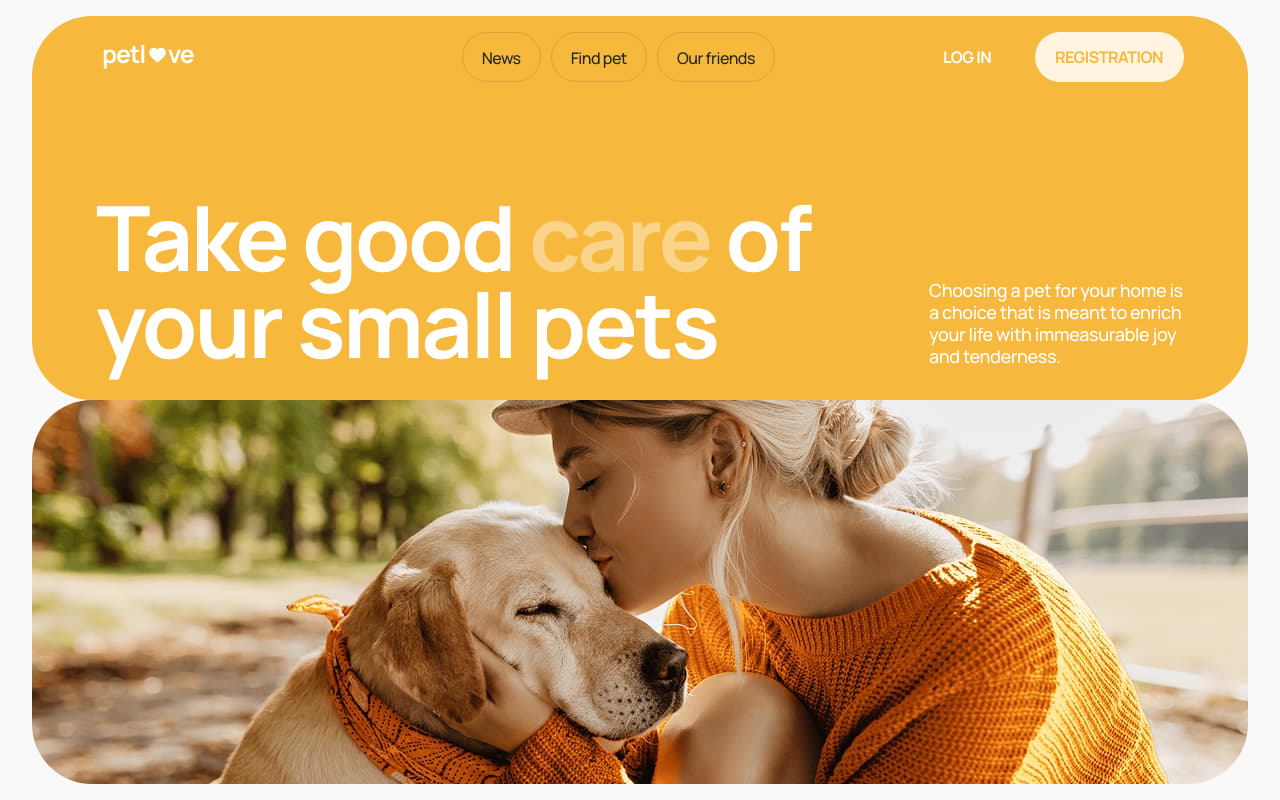
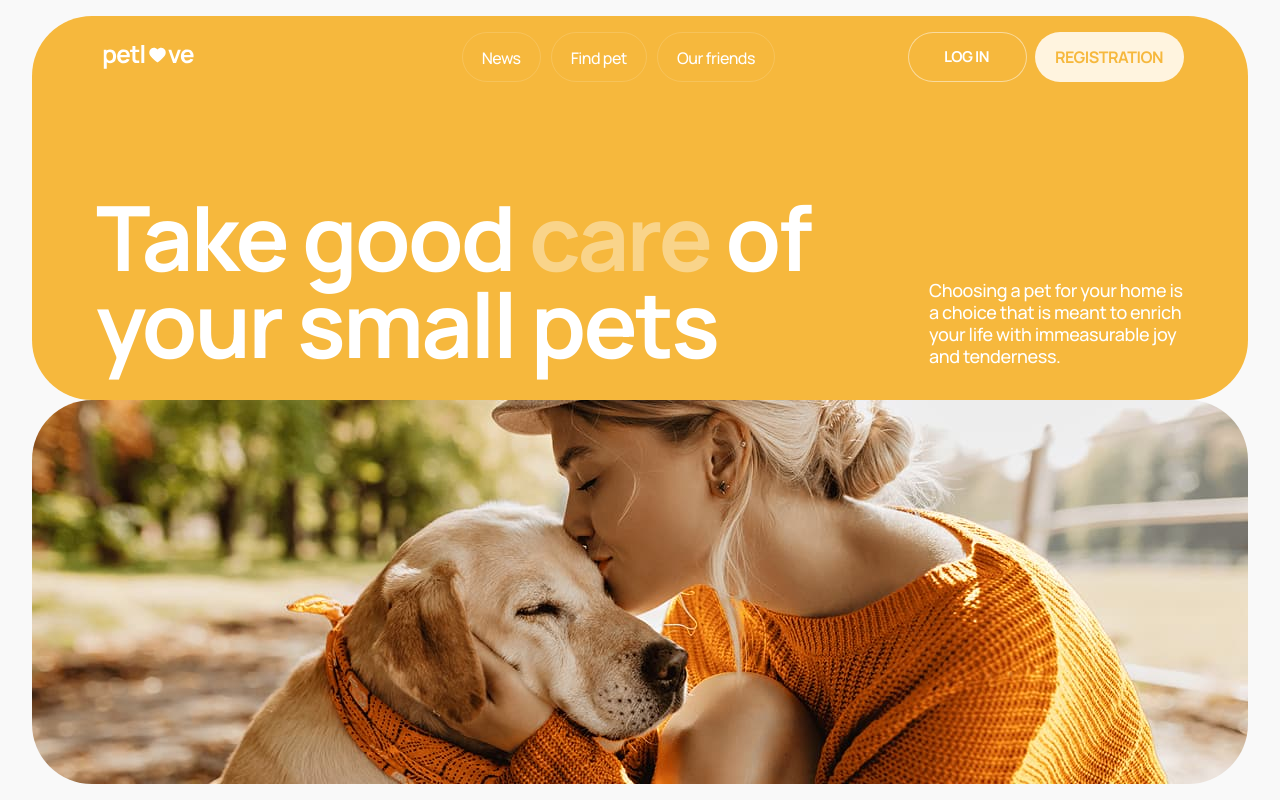
Before and after one commit to AlexandraKhalimon/pet-love-app, a Next.js app: page /home in a window 1280 px wide. Built offline with nearby package versions, Linux system fonts and the light colour scheme.

Commit message:
fix: adjust navigation and authNav for different variants of header and burger-menu

```diff
--- a/components/AuthNav/AuthNav.module.css
+++ b/components/AuthNav/AuthNav.module.css
@@ -19,6 +19,15 @@
   text-transform: uppercase;
   color: #fff;
 }
+
+.white {
+  border: 1px solid rgba(255, 255, 255, 0.5);
+}
+
+.orange {
+  border: none;
+}
+
 .register {
   border-radius: 30px;
   padding: 12px 41px;
@@ -44,7 +53,7 @@
     padding: 15px 35px;
     width: 119px;
     height: 50px;
-    font-size: 16px;
+    font-size: 15px;
     line-height: 125%;
   }
   .register {
--- a/components/AuthNav/AuthNav.tsx
+++ b/components/AuthNav/AuthNav.tsx
@@ -2,13 +2,14 @@ import css from "./AuthNav.module.css";
 import Link from "next/link";
 
 interface Props {
-  className: string;
+  className?: string;
+  border: "white" | "orange";
 }
 
-export default function AuthNav({ className }: Props) {
+export default function AuthNav({ className, border }: Props) {
   return (
     <ul className={`${css.navigation} ${className}`}>
-      <li className={css.login}>
+      <li className={`${css.login} ${css[border]}`}>
         <Link href="/login">Log In</Link>
       </li>
       <li className={css.register}>
--- a/components/BurgerMenu/BurgerMenu.tsx
+++ b/components/BurgerMenu/BurgerMenu.tsx
@@ -16,6 +16,8 @@ export default function BurgerMenu({ onClose }: Props) {
 
   const menuBackground = isHomePage ? css.white : css.orange;
   const icon = isHomePage ? css.blackIcon : css.whiteIcon;
+  const nav = isHomePage ? "grey" : "white";
+  const auth = isHomePage ? "orange" : "white";
 
   return createPortal(
     <div className={css.backdrop}>
@@ -25,8 +27,8 @@ export default function BurgerMenu({ onClose }: Props) {
             <use href="/icons.svg#icon-cross-small"></use>
           </svg>
         </button>
-        <Nav />
-        <AuthNav />
+        <Nav link={nav} />
+        <AuthNav border={auth} />
       </div>
     </div>,
     document.body,
--- a/components/Header/Header.tsx
+++ b/components/Header/Header.tsx
@@ -21,8 +21,8 @@ export default function Header() {
             <use href="/icons.svg#icon-logo-2"></use>
           </svg>
         </Link>
-        <Nav className={css.nav} />
-        <AuthNav className={css.authNav} />
+        <Nav className={css.nav} link={"white"} />
+        <AuthNav className={css.authNav} border={"white"} />
         <button className={css.homeButton} onClick={() => setIsMenuOpen(true)}>
           <svg width={32} height={32} className={css.icon}>
             <use href="/icons.svg#icon-menu"></use>
@@ -38,8 +38,8 @@ export default function Header() {
           <use href="/icons.svg#icon-logo-1"></use>
         </svg>
       </Link>
-      <Nav className={css.nav} />
-      <AuthNav className={css.authNav} />
+      <Nav className={css.nav} link={"grey"} />
+      <AuthNav className={css.authNav} border={"orange"} />
       <button className={css.button} onClick={() => setIsMenuOpen(true)}>
         <svg width={32} height={32} className={css.icon}>
           <use href="/icons.svg#icon-menu"></use>
--- a/components/Nav/Nav.module.css
+++ b/components/Nav/Nav.module.css
@@ -8,7 +8,6 @@
 }
 
 .link {
-  border: 1px solid rgba(38, 38, 38, 0.15);
   border-radius: 30px;
   padding: 15px 24px;
   width: 119px;
@@ -18,11 +17,25 @@
   line-height: 129%;
   letter-spacing: -0.03em;
   text-align: center;
+}
+
+.white {
+  border: 1px solid rgba(255, 255, 255, 0.15);
+  color: #fff;
+}
+
+.white:hover,
+.white:focus {
+  border: 1px solid rgba(255, 255, 255, 0.5);
+}
+
+.grey {
+  border: 1px solid rgba(38, 38, 38, 0.15);
   color: var(--foreground);
 }
 
-.link:hover,
-.link:active {
+.grey:hover,
+.grey:focus {
   border: 1px solid #f6b83d;
 }
 
@@ -34,7 +47,6 @@
   }
 
   .link {
-    border: 1px solid rgba(38, 38, 38, 0.4);
     padding: 15px 19px;
     height: 50px;
     font-size: 16px;
@@ -53,7 +65,6 @@
   }
 
   .link {
-    border: 1px solid rgba(38, 38, 38, 0.15);
     width: auto;
     font-size: 16px;
     line-height: 125%;
--- a/components/Nav/Nav.tsx
+++ b/components/Nav/Nav.tsx
@@ -2,19 +2,20 @@ import Link from "next/link";
 import css from "./Nav.module.css";
 
 interface Props {
-  className: string;
+  className?: string;
+  link: "white" | "grey";
 }
 
-export default function Nav({ className }: Props) {
+export default function Nav({ className, link }: Props) {
   return (
     <ul className={`${css.navigation} ${className}`}>
-      <li className={css.link}>
+      <li className={`${css.link} ${css[link]}`}>
         <Link href="/news">News</Link>
       </li>
-      <li className={css.link}>
+      <li className={`${css.link} ${css[link]}`}>
         <Link href="/notices">Find pet</Link>
       </li>
-      <li className={css.link}>
+      <li className={`${css.link} ${css[link]}`}>
         <Link href="/friends">Our friends</Link>
       </li>
     </ul>
```
